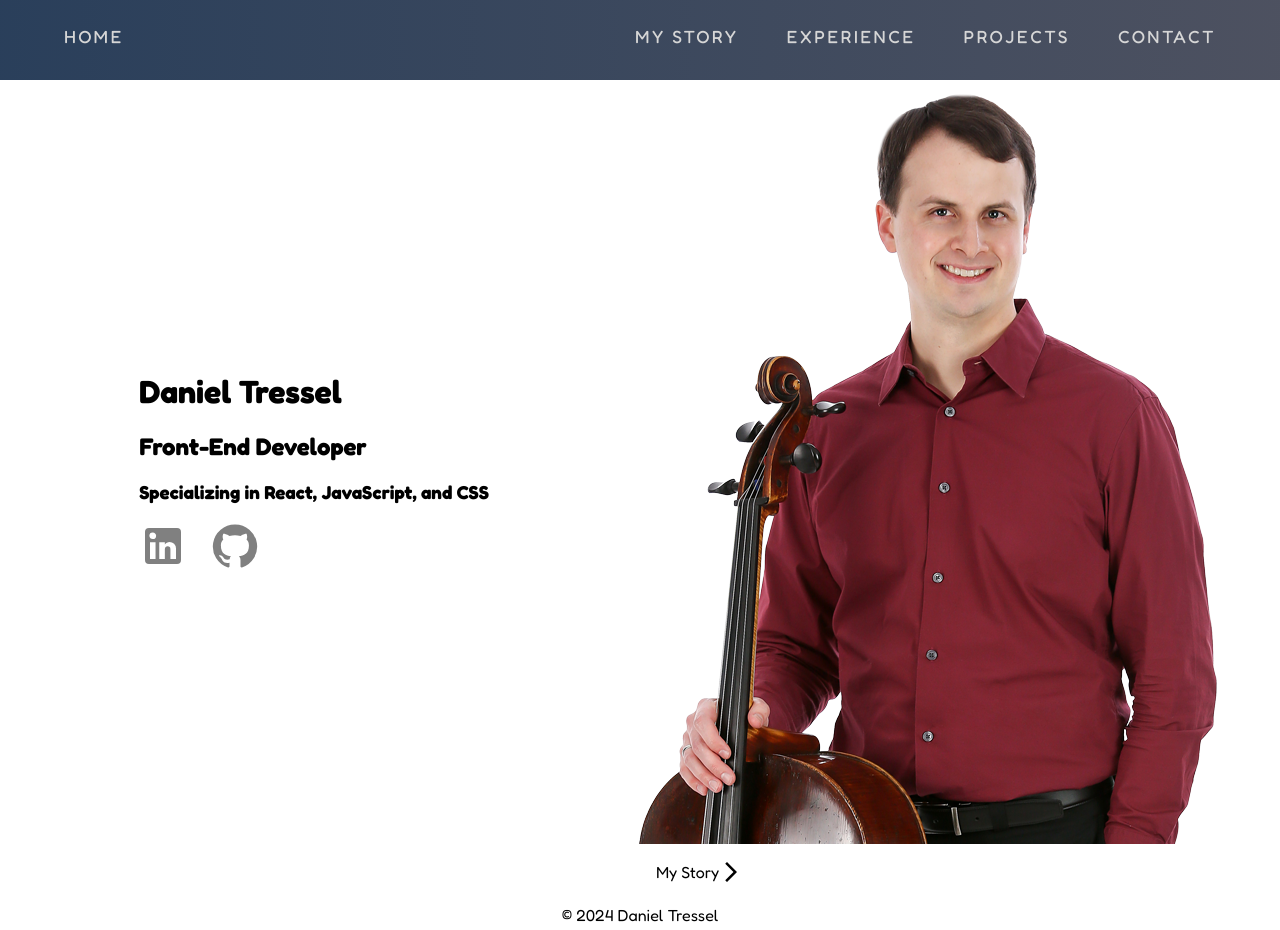
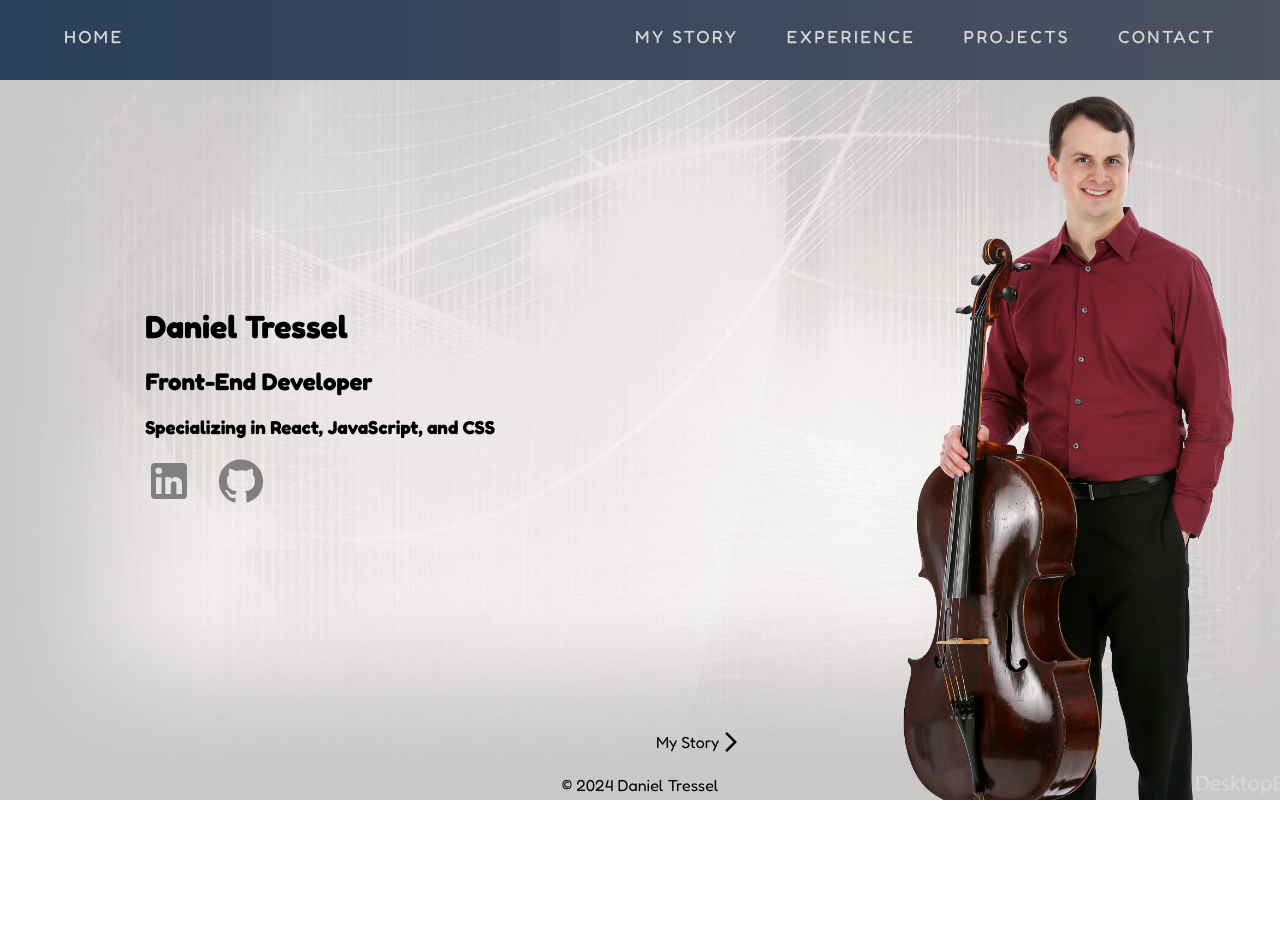
Before and after one commit to dtressel/portfolio-site, a React (Create React App) app: page / in a window 1280 px wide. After the commit the page ends 800 px from the top, so only its background shows below. Built offline with nearby package versions, Linux system fonts and the light colour scheme.

Commit message:
new home image and styling

```diff
--- a/src/layouts/AppLayout/AppLayout.css
+++ b/src/layouts/AppLayout/AppLayout.css
@@ -3,10 +3,13 @@ main {
   display: flex;
   flex-direction: column;
   padding-top: var(--navbar-height);
+  align-items: center;
 }
 
 .page-container {
   min-height: 100vh;
   display: flex;
   flex-direction: column;
+  background: url("./../../assets/backgrounds/light-grey.jpg");
+  background-size: cover;
 }
--- a/src/pages/Home/Home.css
+++ b/src/pages/Home/Home.css
@@ -1,6 +1,9 @@
 .Home-top-container {
   display: grid;
   grid-template-columns: 1fr 1fr;
+  flex-grow: 1;
+  width: 100%;
+  max-width: var(--navbar-content-width);
 }
 
 .Home-top-container img {
@@ -14,20 +17,45 @@
   grid-column: 1 / 2;
 }
 
-.Home-right-container {
-  display: flex;
-  justify-content: center;
-  grid-column: 2 / 3;
-}
-
 .Home-body-icon.MuiSvgIcon-root {
   font-size: 3rem;
   color: gray;
   margin-right: 1.5rem;
 }
 
+.Home-right-container {
+  display: flex;
+  justify-content: right;
+  grid-column: 2 / 3;
+  position: relative;
+}
+
+.Home-image-container {
+  position: absolute;
+  height: calc(100vh - var(--navbar-height));
+  overflow: hidden;
+}
+
+.Home-photo {
+  min-height: calc(100vh - var(--navbar-height));
+}
+
 @media (width < 800px) {
   .Home-top-container {
     display: block;
   }
+  .Home-right-container {
+    justify-content: center;
+  }
 }
+
+@media (width < 1100px) {
+  .Home-image-container {
+    position: unset;
+    height: auto;
+    overflow: auto;
+  }
+  .Home-photo {
+    min-height: auto;
+  }
+}
--- a/src/pages/Home/Home.js
+++ b/src/pages/Home/Home.js
@@ -1,5 +1,5 @@
 import './Home.css';
-import torsoShot from '../../assets/photos/torso-shot-cello-3.png';
+import standCello from '../../assets/photos/stand-cello-transparent5.png';
 import LinkedInIcon from '@mui/icons-material/LinkedIn';
 import GitHubIcon from '@mui/icons-material/GitHub';
 
@@ -21,7 +21,9 @@ const Home = () => {
           </div>
         </div>
         <div className="Home-right-container">
-          <img src={torsoShot} alt="Daniel Tressel" />
+          <div className="Home-image-container">
+            <img src={standCello} alt="Daniel Tressel" className="Home-photo" />
+          </div>
         </div>
       </div>
     </>
```
